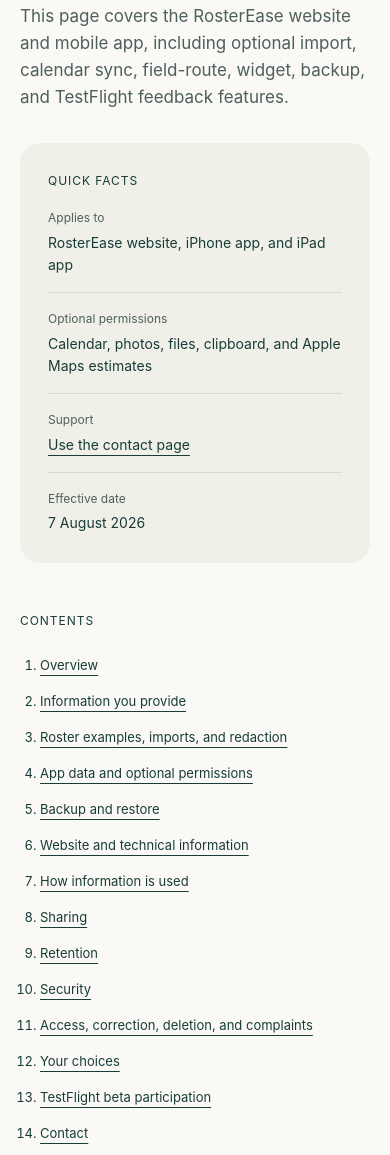
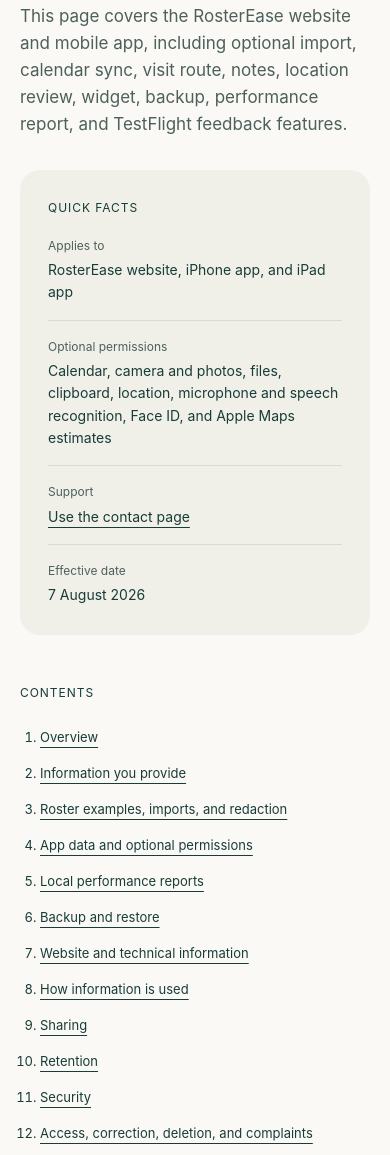
Before and after one commit to thesammykins/rosterease_website, an Astro site: page /privacy in a window 390 px wide. Shown: the part 400-1555 px from the top of the page. Built offline with nearby package versions, Linux system fonts and the light colour scheme; Astro itself is replaced by a stand-in of ours.

Commit message:
docs(privacy): describe local performance reports and current app data
The policy said the app used no analytics and did not mention the opt-in
MetricKit summaries. Describe them: off by default, kept on the device,
7 days/20 reports/10 MiB, deleted when turned off, shared only after
review, and never sent automatically.

Also correct statements the app has outgrown: location, microphone and
speech permissions, weekly automatic backups with a backup key instead
of a chosen passphrase, and Shift info in Calendar events.

Co-authored-by: Amp <amp@ampcode.com>
Amp-Thread-ID: https://ampcode.com/threads/T-6c7b1361-bf4a-47fc-a482-4406a01cecac

```diff
--- a/src/pages/privacy.astro
+++ b/src/pages/privacy.astro
@@ -8,7 +8,7 @@
   },
   {
     label: "Optional permissions",
-    value: "Calendar, photos, files, clipboard, and Apple Maps estimates",
+    value: "Calendar, camera and photos, files, clipboard, location, microphone and speech recognition, Face ID, and Apple Maps estimates",
   },
   {
     label: "Support",
@@ -51,19 +51,31 @@
     paragraphs: [
       "RosterEase is designed so roster, workplace, client, visit, and preference data can remain on your device. The app does not require a RosterEase account for this local planning data.",
       "Supported imports from files, images, PDFs, pasted text, and the clipboard are processed on-device. When OCR is needed for an image or scanned PDF, RosterEase uses on-device text recognition; results can be imperfect and should be reviewed before you apply them.",
-      "If you choose to use optional permissions such as calendar access, photo access, file access, or clipboard import, that access is used only for the feature you asked the app to perform.",
-      "For example, calendar access may be used to write shifts to a calendar you choose, and photo or file access may be used to import roster or client information into the app. Calendar event notes use generic RosterEase copy by default; private shift notes are included only if you turn that setting on.",
+      "If you choose to use optional permissions such as calendar, camera, photo, file, clipboard, location, microphone, or speech recognition access, that access is used only for the feature you asked the app to perform.",
+      "Location is used only when you attach a location to a note or check-in, or, in Shifts with location review turned on, to notice arrivals and departures within 150 m of a workplace you have pinned, including while the app is closed if you allow Always access. Place names for note locations are looked up with Apple when shown.",
+      "Voice notes and dictation are transcribed on your device. RosterEase does not send audio to a transcription server.",
+      "For example, calendar access may be used to write shifts to a calendar you choose, and photo or file access may be used to import roster or client information into the app. Calendar events show the shift and workplace with generic RosterEase notes by default; each day's Shift info is added only if you turn on Include Shift Info. Private notes stay in the app.",
       "You can manage optional permissions through iOS or iPadOS Settings. Turning off a permission may limit the related feature but does not stop you from using the rest of the app.",
+    ],
+  },
+  {
+    title: "Local performance reports",
+    paragraphs: [
+      "RosterEase can keep optional performance and crash summaries from Apple's MetricKit on your device. This is off unless you turn it on during setup or in Settings > About > Local performance reports. Declining changes no other feature.",
+      "When it is on, RosterEase keeps only numeric summaries: report intervals, CPU time, peak memory and logical disk writes, counts of crashes, hangs, CPU exceptions and disk-write exceptions, and the app version, build and iOS version when each report arrived. It does not keep raw reports or stack traces, names, roster or client records, notes, locations, file paths, account IDs, keys, or device or installation identifiers.",
+      "Only reports covering time after you turned the option on are accepted. Reports stay on your device, are excluded from app backups, and are limited to 7 days, 20 reports and 10 MiB, with the oldest removed first. Expired reports are removed when the app next runs.",
+      "Turning the option off stops collection and deletes the stored reports. It cannot remove Apple's own device diagnostics or copies you have already shared.",
+      "Nothing is sent automatically. To share reports, you authenticate with Face ID, Touch ID or your passcode, review the exact file, and choose where to send it through the share sheet. RosterEase cannot delete copies you have shared. Apple's own analytics and sharing settings are separate from this choice.",
     ],
   },
   {
     title: "Backup and restore",
     paragraphs: [
-      "A backup export can include your roster, workplace, client, visit, and preference data only when you initiate the export in the app. RosterEase does not export this data automatically or in the background.",
-      "Current backup exports are encrypted and protected by the passphrase you choose. You choose where to save or share the exported file through Apple's file picker and other Apple system surfaces.",
+      "A backup can include your roster, workplace, client, visit, note, and preference data. Backups are created when you save one in the app, or weekly to a folder you choose if you turn on Weekly Automatic Backup.",
+      "Backups are encrypted with your backup key. RosterEase creates the key and keeps it in your device Keychain; it syncs with iCloud Keychain when that is on. You choose where backups are saved through Apple's file picker and other Apple system surfaces.",
       "RosterEase does not upload or retain exported backup files on its own backend. If you save or share the file through iCloud Drive, Files, a messaging app, or another destination/provider, that provider's handling, retention, and deletion rules apply.",
-      "Anyone with the exported file and its passphrase may be able to restore its contents. Store and share them carefully. Encryption and passphrase protection reduce risk but do not guarantee absolute security.",
-      "Restore is also user-initiated: you select the file, enter its passphrase when required, and confirm replacing the current RosterEase data on your device.",
+      "Anyone with a backup file and its key may be able to restore its contents. Store and share them carefully. Encryption reduces risk but does not guarantee absolute security.",
+      "Restore is user-initiated: you select the file, enter its backup key when required, and confirm replacing the current RosterEase data on your device.",
       "If you use Apple device backup, iCloud, or another system backup or restore feature, Apple or your chosen backup provider handles that data under their own terms and settings.",
     ],
   },
@@ -72,7 +84,7 @@
     paragraphs: [
       "When you visit the website, standard technical information may be received, such as browser type, device information, IP address, and normal request or diagnostic data.",
       "The website uses system fonts and local static assets; it does not intentionally load third-party font files from Google Fonts or another font CDN.",
-      "RosterEase does not use ads, analytics, or tracking, and does not operate a custom backend that collects app data. The website host may still receive the normal technical request information described above.",
+      "RosterEase does not use ads, third-party analytics, or tracking, and does not operate a custom backend that collects app data. Optional local performance reports stay on your device unless you choose to share them. The website host may still receive the normal technical request information described above.",
       "This information may be used to operate, secure, troubleshoot, and improve the website.",
     ],
   },
@@ -87,7 +99,7 @@
     title: "Sharing",
     paragraphs: [
       "RosterEase does not sell personal information or use it for third-party advertising.",
-      "Information may be processed by providers used to operate the website, email support, Apple platform distribution, TestFlight, crash or diagnostic reporting, and optional Apple Maps estimates.",
+      "Information may be processed by providers used to operate the website, email support, Apple platform distribution, TestFlight crash and feedback reporting, optional Apple Maps estimates and place-name lookups, and any destination you choose when sharing a diagnostics or performance report.",
       "These providers are used only as reasonably necessary to operate, secure, support, or improve RosterEase, comply with law, enforce terms, or protect rights, safety, and security.",
       "Apple may process information when you download, install, test, review, or submit feedback through TestFlight or the App Store. That Apple-controlled processing is covered by Apple's privacy terms.",
       "Some providers may process information outside Australia, including in countries where Apple, website hosting, and email providers operate.",
@@ -114,7 +126,7 @@
     paragraphs: [
       'You can ask RosterEase to access, correct, or delete personal information held by RosterEase by using the <a href="/contact/">contact page</a>.',
       "This mainly covers support messages, feedback, crash or diagnostic information available to the developer, and any examples you choose to send.",
-      "RosterEase cannot directly delete information stored only on your device. You can delete that in the app where available, remove imported data, revoke permissions in iOS or iPadOS Settings, or uninstall the app.",
+      "RosterEase cannot directly delete information stored only on your device, including local performance reports. You can delete that in the app where available, turn off local performance reports to delete them, remove imported data, revoke permissions in iOS or iPadOS Settings, or uninstall the app.",
       "Privacy complaints can be sent through the contact page and will be reviewed and responded to within a reasonable time.",
     ],
   },
@@ -122,7 +134,7 @@
     title: "Your choices",
     paragraphs: [
       "You can choose whether to contact RosterEase and what information to include.",
-      "You can choose whether to grant optional app permissions such as calendar, photos, files, or clipboard access. You can also choose whether to enable Apple Maps estimates and whether private shift notes are copied into Calendar events.",
+      "You can choose whether to grant optional app permissions such as calendar, camera, photos, files, clipboard, location, microphone, or speech recognition access. You can also choose whether to enable Apple Maps estimates, whether Shift info is copied into Calendar events, and whether to keep local performance reports.",
       "You can delete app data from inside the app where available, by removing the app, or by changing the relevant iOS or iPadOS permission settings.",
       "You can stop using the app or website at any time.",
     ],
@@ -157,7 +169,8 @@
         <h1 class="re-page-title">A plain policy for the current version of RosterEase.</h1>
         <p class="re-lede re-subpage-hero__lede">
           This page covers the RosterEase website and mobile app, including optional import,
-          calendar sync, field-route, widget, backup, and TestFlight feedback features.
+          calendar sync, visit route, notes, location review, widget, backup, performance report,
+          and TestFlight feedback features.
         </p>
       </div>
 
```
